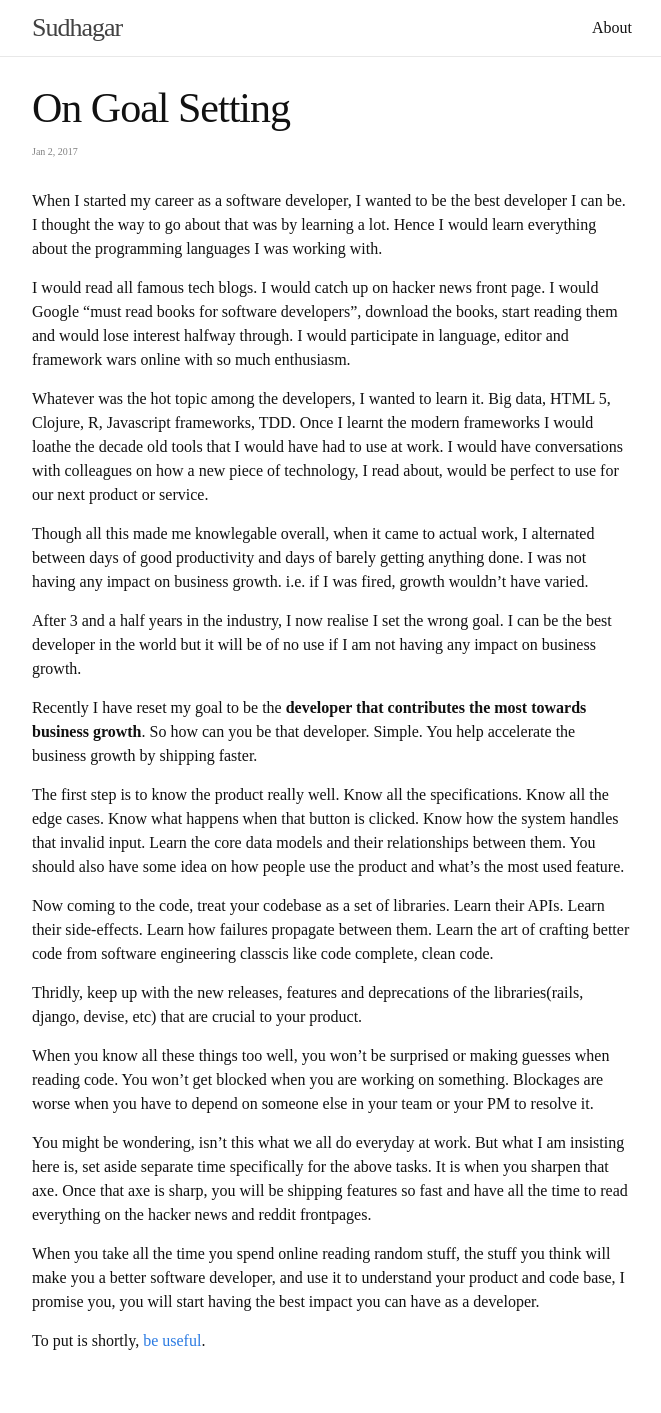
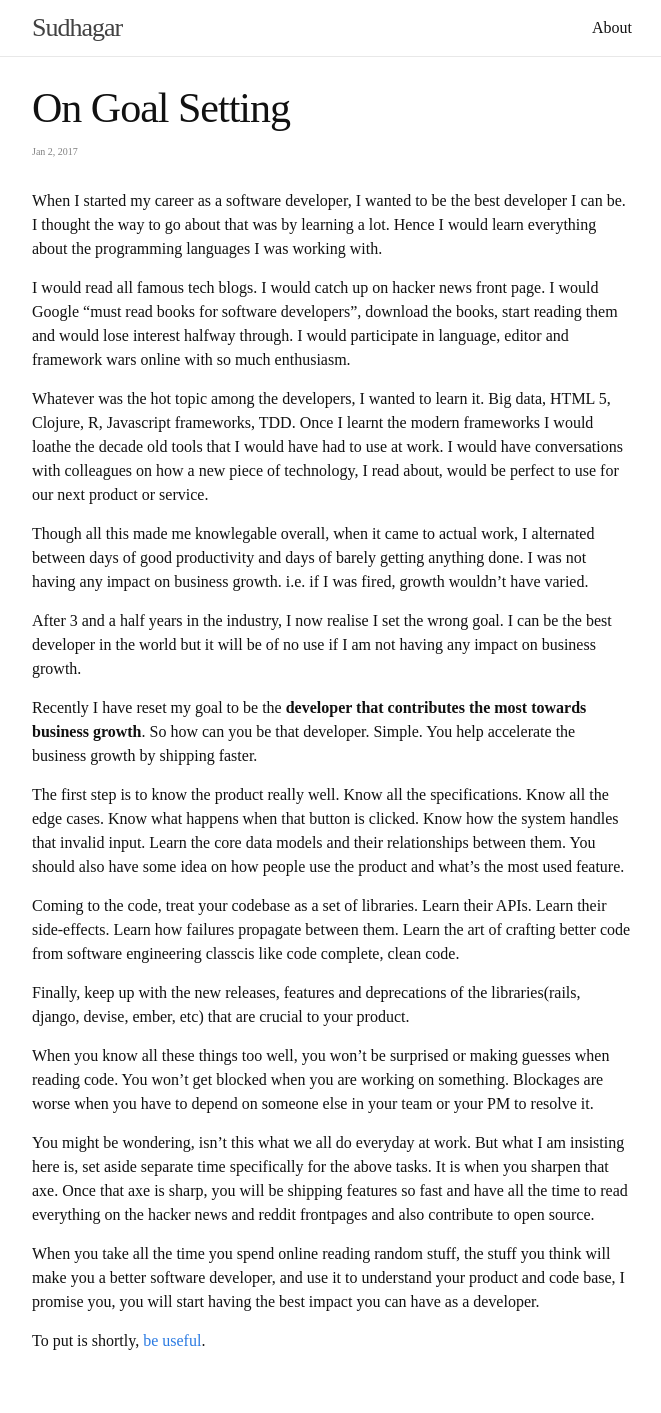
Before and after one commit to SudhagarS/sudhagars.github.io, a Jekyll site: the page built from _posts/2017-01-02-on-goal-setting.markdown, in a window 1280 px wide. Shown: the whole page, without its empty margins (308-969 px from the left). Built offline with Jekyll 4.4.1, drawn with Linux system fonts in a browser that asks for light colours.

Commit message:
edits - on goal setting

```diff
--- a/_posts/2017-01-02-on-goal-setting.markdown
+++ b/_posts/2017-01-02-on-goal-setting.markdown
@@ -20,13 +20,13 @@ Recently I have reset my goal to be the **developer that contributes the most to
 
 The first step is to know the product really well. Know all the specifications. Know all the edge cases. Know what happens when that button is clicked. Know how the system handles that invalid input. Learn the core data models and their relationships between them. You should also have some idea on how people use the product and what's the most used feature.
 
-Now coming to the code, treat your codebase as a set of libraries. Learn their APIs. Learn their side-effects. Learn how failures propagate between them. Learn the art of crafting better code from software engineering classcis like code complete, clean code.
+Coming to the code, treat your codebase as a set of libraries. Learn their APIs. Learn their side-effects. Learn how failures propagate between them. Learn the art of crafting better code from software engineering classcis like code complete, clean code.
 
-Thridly, keep up with the new releases, features and deprecations of the libraries(rails, django, devise, etc) that are crucial to your product.
+Finally, keep up with the new releases, features and deprecations of the libraries(rails, django, devise, ember, etc) that are crucial to your product.
 
 When you know all these things too well, you won't be surprised or making guesses when reading code. You won't get blocked when you are working on something. Blockages are worse when you have to depend on someone else in your team or your PM to resolve it.
 
-You might be wondering, isn't this what we all do everyday at work. But what I am insisting here is, set aside separate time specifically for the above tasks. It is when you sharpen that axe. Once that axe is sharp, you will be shipping features so fast and have all the time to read everything on the hacker news and reddit frontpages.
+You might be wondering, isn't this what we all do everyday at work. But what I am insisting here is, set aside separate time specifically for the above tasks. It is when you sharpen that axe. Once that axe is sharp, you will be shipping features so fast and have all the time to read everything on the hacker news and reddit frontpages and also contribute to open source.
 
 When you take all the time you spend online reading random stuff, the stuff you think will make you a better software developer, and use it to understand your product and code base, I promise you, you will start having the best impact you can have as a developer.
 
```
